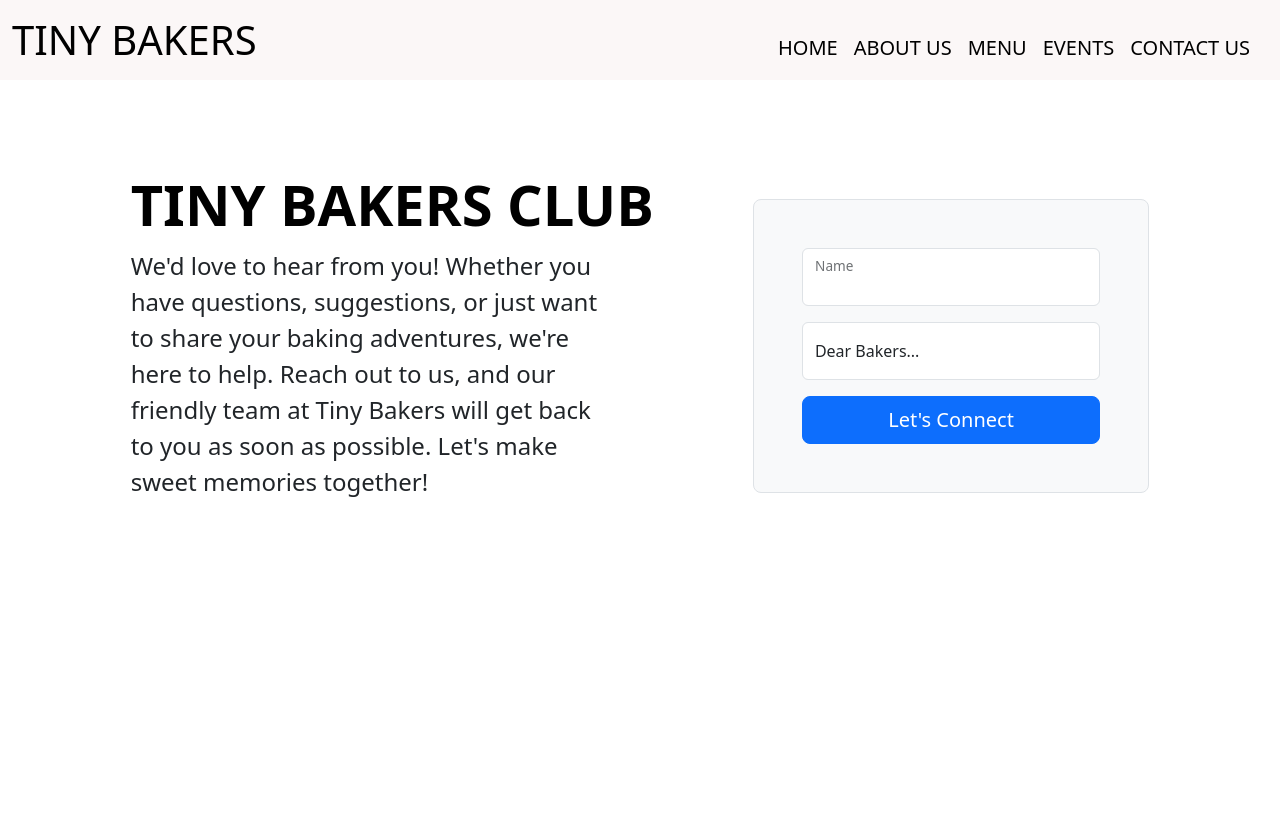
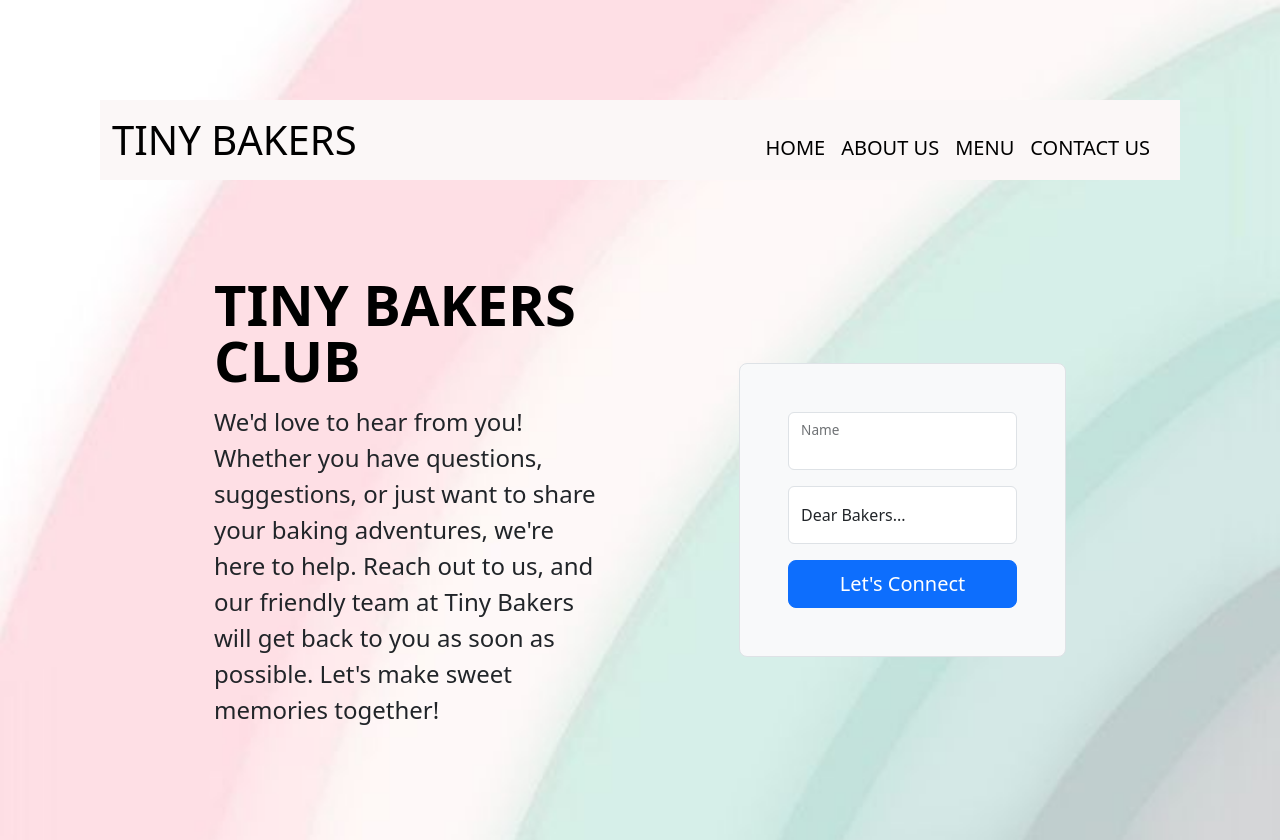
Before and after one commit to mhlangathabile/react-little-bakers, a React (Create React App) app: page /ContactUs in a window 1280 px wide. Before the commit the page ends 800 px from the top, so only its background shows below. Built offline with nearby package versions, Linux system fonts and the light colour scheme.

Commit message:
Contact Us background

```diff
--- /dev/null
+++ b/src/Component/ContactUs.css
@@ -0,0 +1,8 @@
+body {
+  background-image: url("../Images/contactUs.jpg");
+  height: 100vh;
+  padding: 100px;
+  background-size: cover;
+  background-repeat: no-repeat;
+  background-position: center center;
+}
--- a/src/Component/ContactUs.js
+++ b/src/Component/ContactUs.js
@@ -1,11 +1,13 @@
 import React from "react";
 import NavBar from "./NavBar";
+import "./ContactUs.css";
+import contactImage from "../Images/contactUs.jpg";
 
 const ContactUs = () => {
   return (
-    <div>
+    <div className="contactUs">
       <NavBar />
-      <div class="container col-xl-10 col-xxl-8 px-4 py-5">
+      <div class="container col-xl-10 col-xxl-8 px-4 py-5 contactUs">
         <div class="row align-items-center g-lg-5 py-5">
           <div class="col-lg-7 text-center text-lg-start">
             <h1 class="display-4 fw-bold lh-1 text-body-emphasis mb-3">
--- a/src/Component/NavBar.js
+++ b/src/Component/NavBar.js
@@ -15,7 +15,6 @@ const NavBar = () => {
         <a href="/">HOME</a>
         <a href="/AboutUs">ABOUT US</a>
         <a href="/MenuPage">MENU</a>
-        <a href="/EventsPage">EVENTS</a>
         <a href="/ContactUs">CONTACT US</a>
       </div>
     </div>
```
Also changed, not shown: src/Images/contactUs.jpg (added).
